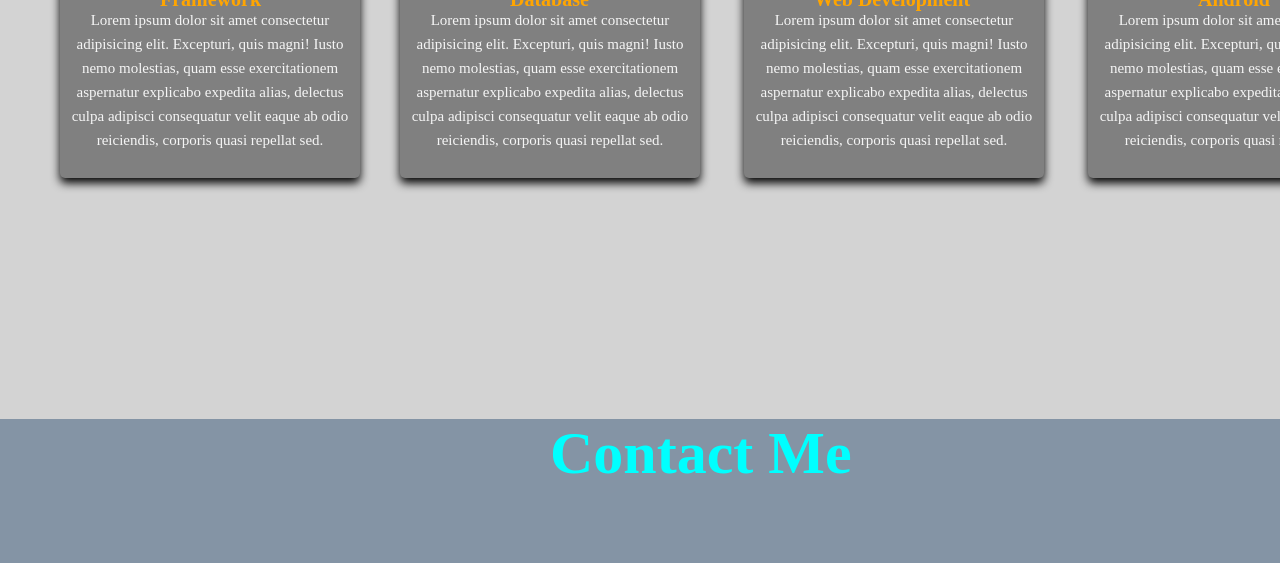
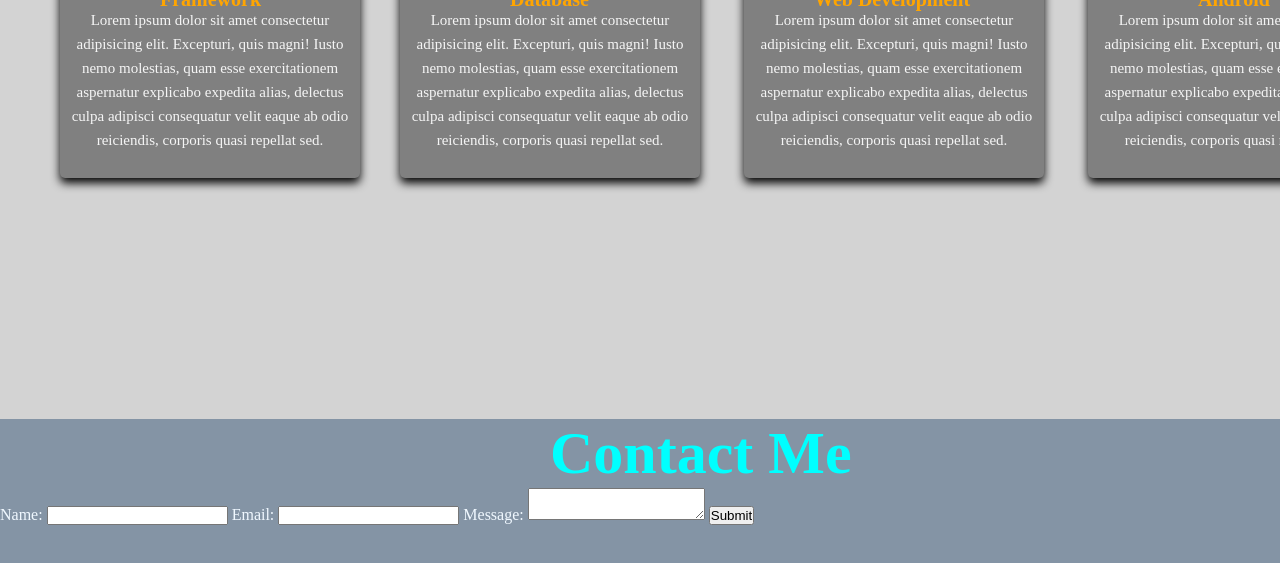
Before and after one commit to Zaman152/NaveedZaman.github.io, a plain HTML site: page index.html in a window 1280 px wide. Shown: the part 1661-2224 px from the top of the page. Drawn offline with Linux system fonts and the light colour scheme.

Commit message:
Update index.html

```diff
--- a/index.html
+++ b/index.html
@@ -86,6 +86,18 @@
     <section id="contact">
         <div class="contactme">
             <h1 class="cm">Contact Me</h1>
+           <form action="submit_form.php" method="POST">
+  <label for="name">Name:</label>
+  <input type="text" id="name" name="name" required>
+
+  <label for="email">Email:</label>
+  <input type="email" id="email" name="email" required>
+
+  <label for="message">Message:</label>
+  <textarea id="message" name="message" required></textarea>
+
+  <input type="submit" value="Submit">
+</form>
 
     </section>
     <script>
```
